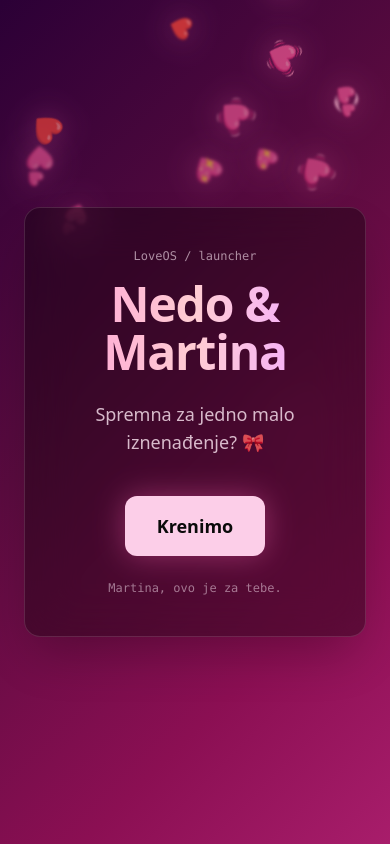
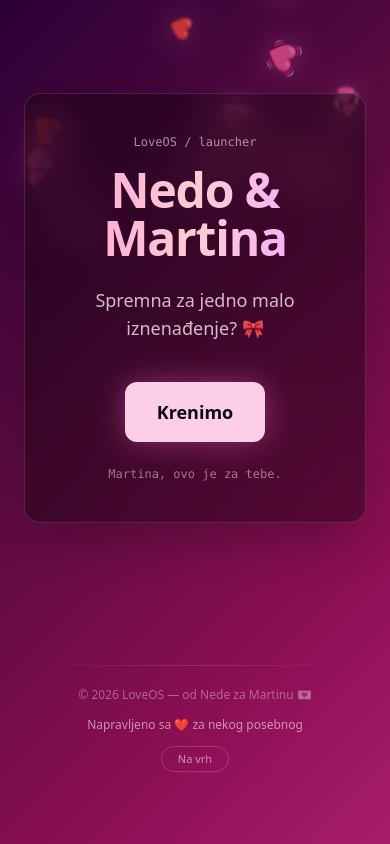
Before and after one commit to CodeByNedo/valentinovo, a Next.js app: page / in a window 390 px wide. Built offline with nearby package versions, Linux system fonts and the light colour scheme.

Commit message:
mobile fix 1.3

```diff
--- a/app/page.tsx
+++ b/app/page.tsx
@@ -4,6 +4,7 @@ import { useMemo, useState } from "react";
 import BootScreen from "./components/BootScreen";
 import Desktop from "./components/Desktop";
 import FallingHearts from "./components/FallingHearts";
+import Footer from "./components/Footer";
 import { daysBetweenUTC } from "./lib/dates";
 import { HER_NAME, PASSCODE, START_DATE_ISO, makeBootLines } from "./lib/content";
 
@@ -16,33 +17,34 @@ export default function Home() {
   const [phase, setPhase] = useState<Phase>("start");
 
   return (
-    <main className="relative min-h-screen text-neutral-100 flex items-center justify-center p-6 overflow-hidden">
-      {/* Pink gradient background */}
+    <main className="relative min-h-[100dvh] flex flex-col text-neutral-100 p-6 pb-[calc(1.5rem+env(safe-area-inset-bottom))] overflow-hidden">
+
+      {/* Background */}
       <div className="absolute inset-0 -z-20 bg-gradient-to-br from-pink-950 via-fuchsia-900 to-rose-900" />
 
-      {/* Glow blobs */}
       <div className="absolute -z-10 inset-0">
         <div className="absolute -top-28 -left-28 h-96 w-96 rounded-full bg-pink-500/25 blur-3xl" />
         <div className="absolute top-1/3 -right-32 h-[28rem] w-[28rem] rounded-full bg-fuchsia-500/20 blur-3xl" />
         <div className="absolute -bottom-32 left-1/4 h-[28rem] w-[28rem] rounded-full bg-rose-500/25 blur-3xl" />
       </div>
 
-      {/* Falling hearts */}
       <FallingHearts count={36} />
+
+      {/* Content wrapper */}
+      <div className="flex-1 flex items-center justify-center">
 
         {phase === "start" && (
           <div className="w-full max-w-3xl">
             <div className="rounded-2xl border border-pink-200/15 bg-black/35 backdrop-blur-xl p-10 shadow-2xl text-center">
-            <p className="font-mono text-xs text-pink-100/60">
-              LoveOS / launcher
-            </p>
+              <p className="font-mono text-xs text-pink-100/60">LoveOS / launcher</p>
 
               <h1 className="mt-4 text-5xl sm:text-6xl font-bold tracking-tight bg-gradient-to-r from-pink-300 via-rose-200 to-fuchsia-300 bg-clip-text text-transparent">
                 Nedo & Martina
               </h1>
 
               <p className="mt-6 text-pink-100/80 text-lg">
-              Spremna za jedno malo iznenađenje? 🎀            </p>
+                Spremna za jedno malo iznenađenje? 🎀
+              </p>
 
               <button
                 onClick={() => setPhase("boot")}
@@ -67,7 +69,17 @@ export default function Home() {
           />
         )}
 
-      {phase === "desktop" && <Desktop days={days} passcode={PASSCODE} />}
+        {phase === "desktop" && (
+          <Desktop days={days} passcode={PASSCODE} />
+        )}
+      </div>
+
+      {/* Footer SAMO ako nismo u desktop fazi */}
+      {phase !== "desktop" && (
+        <div className="mt-10">
+          <Footer />
+        </div>
+      )}
     </main>
   );
 }
```
Lines whose indentation alone changed are shown as unchanged.
